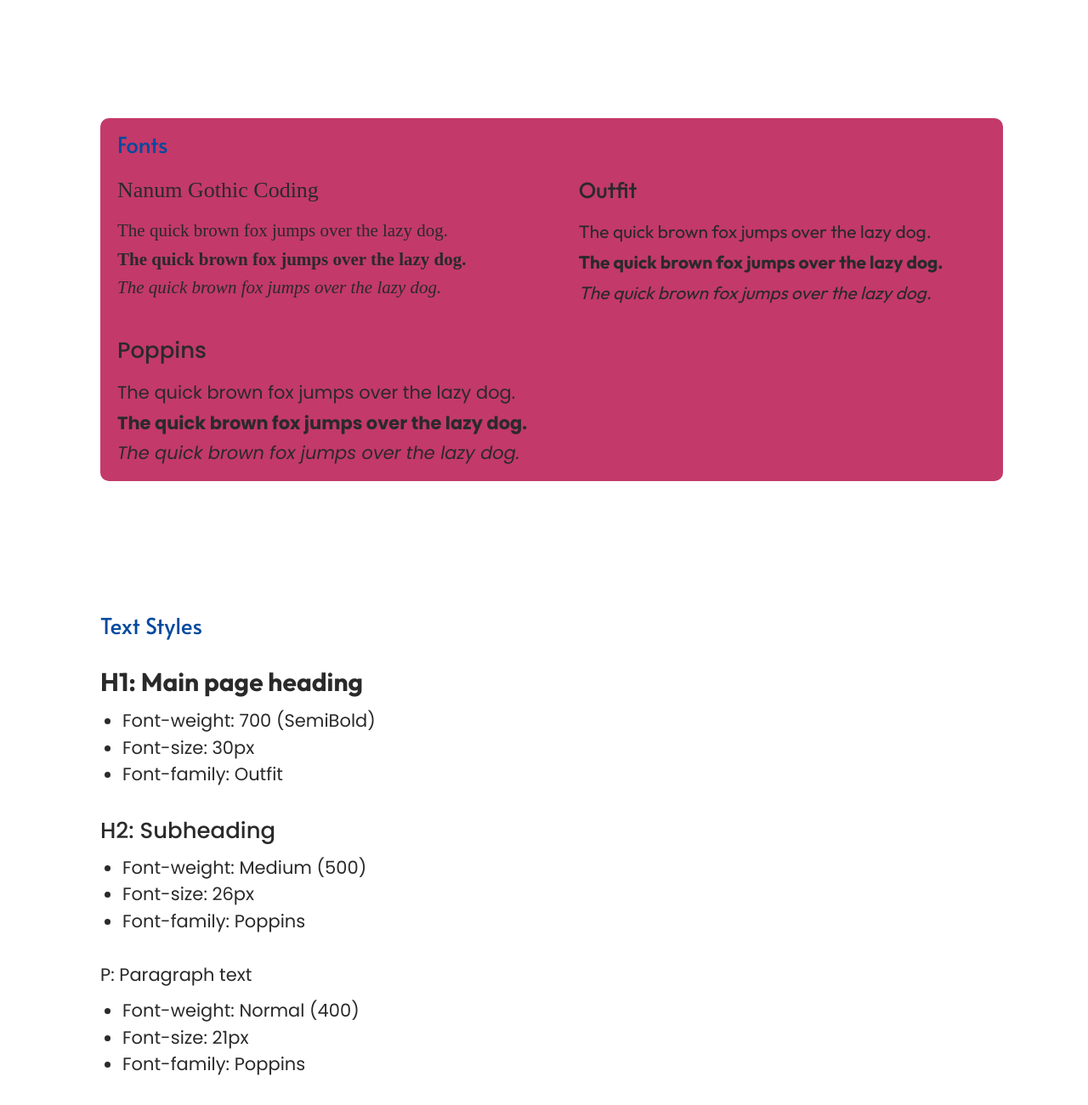
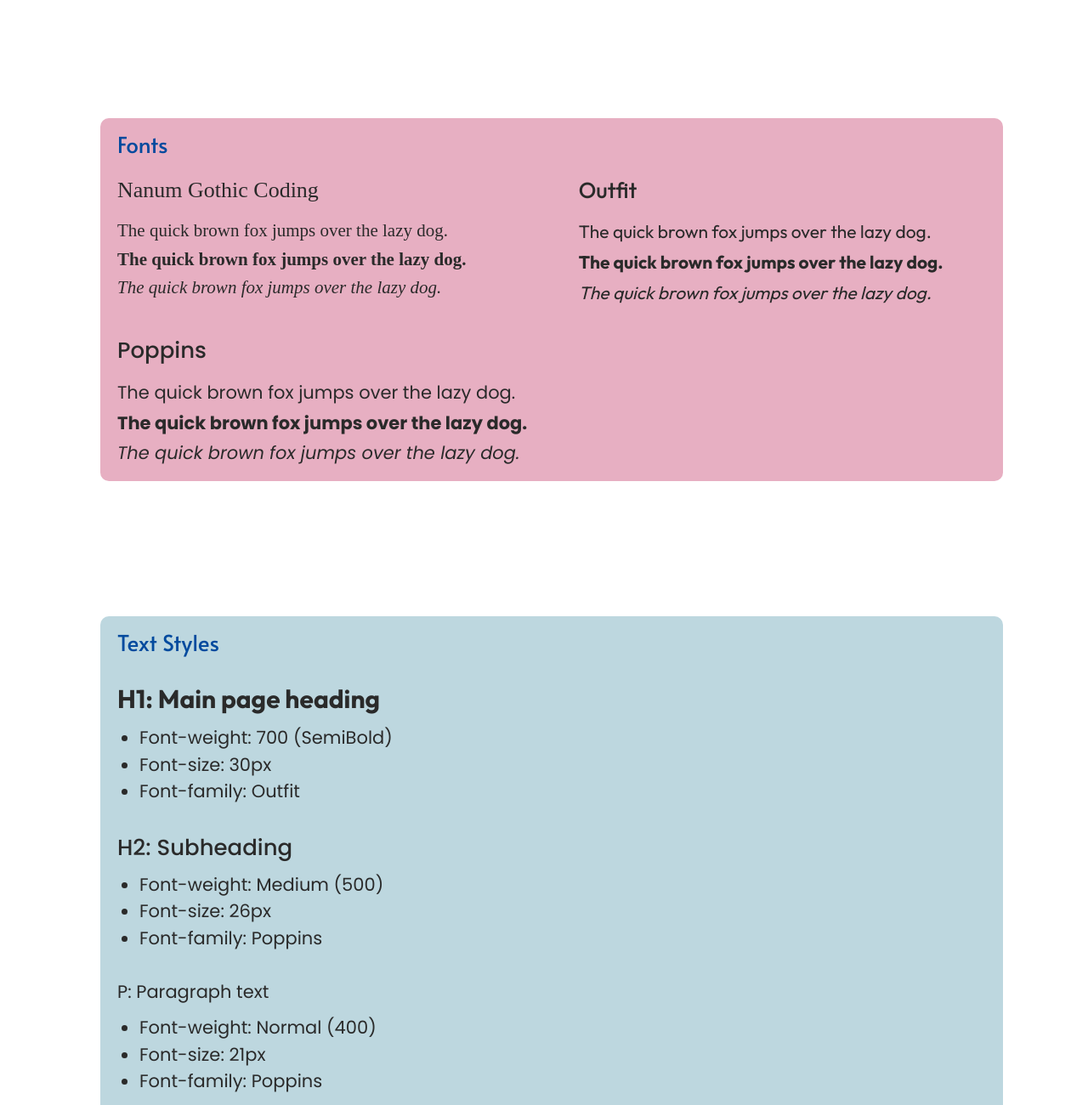
Before and after one commit to N-jquao/mystyleguide, a plain HTML site: page index.html in a window 1280 px wide. Shown: the part 2220-3520 px from the top of the page at 85% size. Drawn offline with Linux system fonts and the light colour scheme; a web font is replaced by a local one.

Commit message:
Update styles.css

```diff
--- a/resources/css/styles.css
+++ b/resources/css/styles.css
@@ -52,6 +52,7 @@
 #header ul li a:hover {
   color: rgb(202, 200, 200);
   text-decoration: underline;
+  font-size: 20px;
 }
 
 .anchor {
@@ -168,8 +169,8 @@
 }
 
 main #fonts {
-  background-color: #C3396A;
   border-radius: 10px;
+  background-color: hsl(339, 55%, 49%, 0.4);
   padding: 20px;
   /* border: 1px solid blue; */
   height: 387px;
@@ -191,6 +192,9 @@
 }
 
 main #text_styles {
+  border-radius: 10px;
+  background-color: hsl(194, 35%, 52%, 0.4);
+  padding: 20px;
   /* border: 1px solid blue; */
   height: 546.5px;
   width: 1022px;
```
